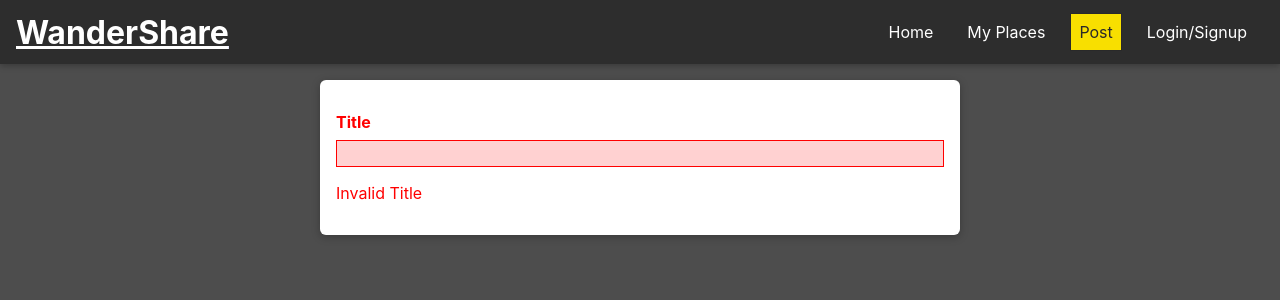
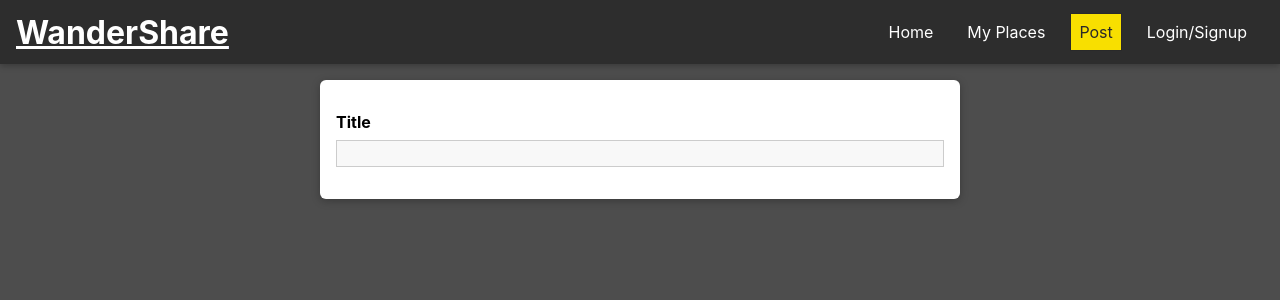
Before and after one commit to HvGaur/wandershare, a React (Create React App) app: page /places/new in a window 1280 px wide. Shown: the top 300 px of the page. Built offline with nearby package versions, Linux system fonts and the light colour scheme.

Commit message:
input validation

```diff
--- a/src/places/pages/NewPlace.css
+++ b/src/places/pages/NewPlace.css
@@ -1,4 +1,4 @@
-.place-form{
+.place-form {
   list-style: none;
   margin: 0 auto;
   padding: 1rem;
--- a/src/places/pages/NewPlace.js
+++ b/src/places/pages/NewPlace.js
@@ -1,14 +1,21 @@
-import React from "react";
-import Input from "../../shared/components/FormElements/Input";
+import React from 'react';
 
-import "./NewPlace.css";
+import Input from '../../shared/components/FormElements/Input';
+import { VALIDATOR_REQUIRE } from '../../shared/util/validators';
+import './NewPlace.css';
 
 const NewPlace = () => {
-    return (
-        <form className="place-form">
-            <Input element = "input" type="text" label = "Title" validators={[]} errorText = "Invalid Title"/>
-        </form>
-    );
+  return (
+    <form className="place-form">
+      <Input
+        element="input"
+        type="text"
+        label="Title"
+        validators={[VALIDATOR_REQUIRE()]}
+        errorText="Please enter a valid title."
+      />
+    </form>
+  );
 };
 
 export default NewPlace;
--- a/src/shared/components/FormElements/Input.js
+++ b/src/shared/components/FormElements/Input.js
@@ -1,29 +1,47 @@
-import React, {useReducer} from 'react';
+import React, { useReducer } from 'react';
 
+import { validate } from '../../util/validators';
 import './Input.css';
 
 const inputReducer = (state, action) => {
-    switch(action.type){
+  switch (action.type) {
     case 'CHANGE':
       return {
         ...state,
-                value: state.val,
-                isValid: true
+        value: action.val,
+        isValid: validate(action.val, action.validators)
       };
+    case 'TOUCH': {
+      return {
+        ...state,
+        isTouched: true
+      }
+    }
     default:
       return state;
   }
 };
 
 const Input = props => {
-    // const [enteredValue, setEnteredValue] = useState('');
-    // const [isValid, setIsValid] = useState(false);
-    const [inputState, dispatch] = useReducer(inputReducer, {value: '', isValid: false});
+  const [inputState, dispatch] = useReducer(inputReducer, {
+    value: '',
+    isTouched: false,
+    isValid: false
+  });
 
   const changeHandler = event => {
-        dispatch({type: 'CHANGE', val: event.target.value});
+    dispatch({
+      type: 'CHANGE',
+      val: event.target.value,
+      validators: props.validators
+    });
   };
 
+  const touchHandler = () => {
+    dispatch({
+      type: 'TOUCH'
+    });
+  };
 
   const element =
     props.element === 'input' ? (
@@ -32,17 +50,27 @@ const Input = props => {
         type={props.type}
         placeholder={props.placeholder}
         onChange={changeHandler}
+        onBlur={touchHandler}
         value={inputState.value}
       />
     ) : (
-        <textarea id={props.id} rows={props.rows || 3} onChange={changeHandler} value={inputState.value}/>
+      <textarea
+        id={props.id}
+        rows={props.rows || 3}
+        onChange={changeHandler}
+        onBlur={touchHandler}
+        value={inputState.value}
+      />
     );
 
   return (
-        <div className={`form-control ${!inputState.isValid && 'form-control--invalid'}`}>
+    <div
+      className={`form-control ${!inputState.isValid && inputState.isTouched &&
+        'form-control--invalid'}`}
+    >
       <label htmlFor={props.id}>{props.label}</label>
       {element}
-        {!inputState.isValid && <p>{props.errorText}</p>}
+      {!inputState.isValid && inputState.isTouched && <p>{props.errorText}</p>}
     </div>
   );
 };
```
Lines whose indentation alone changed are shown as unchanged.
